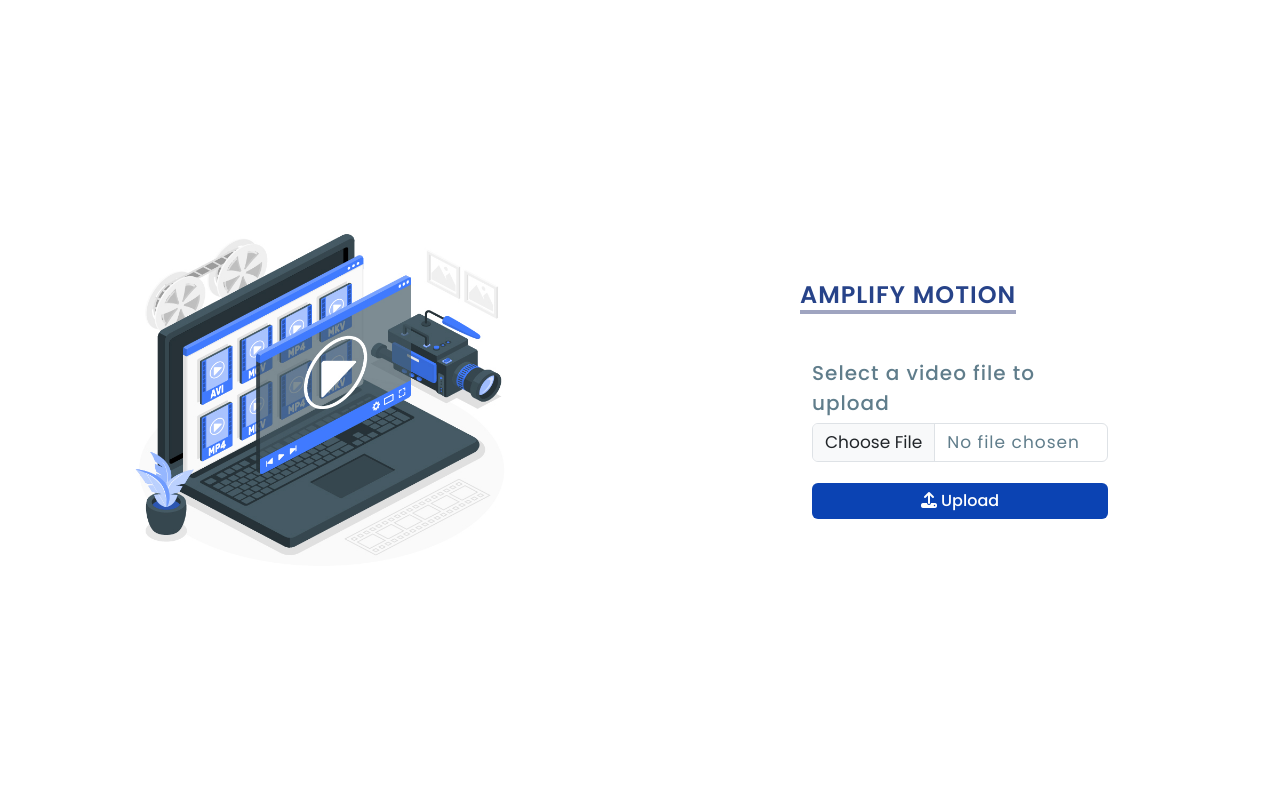
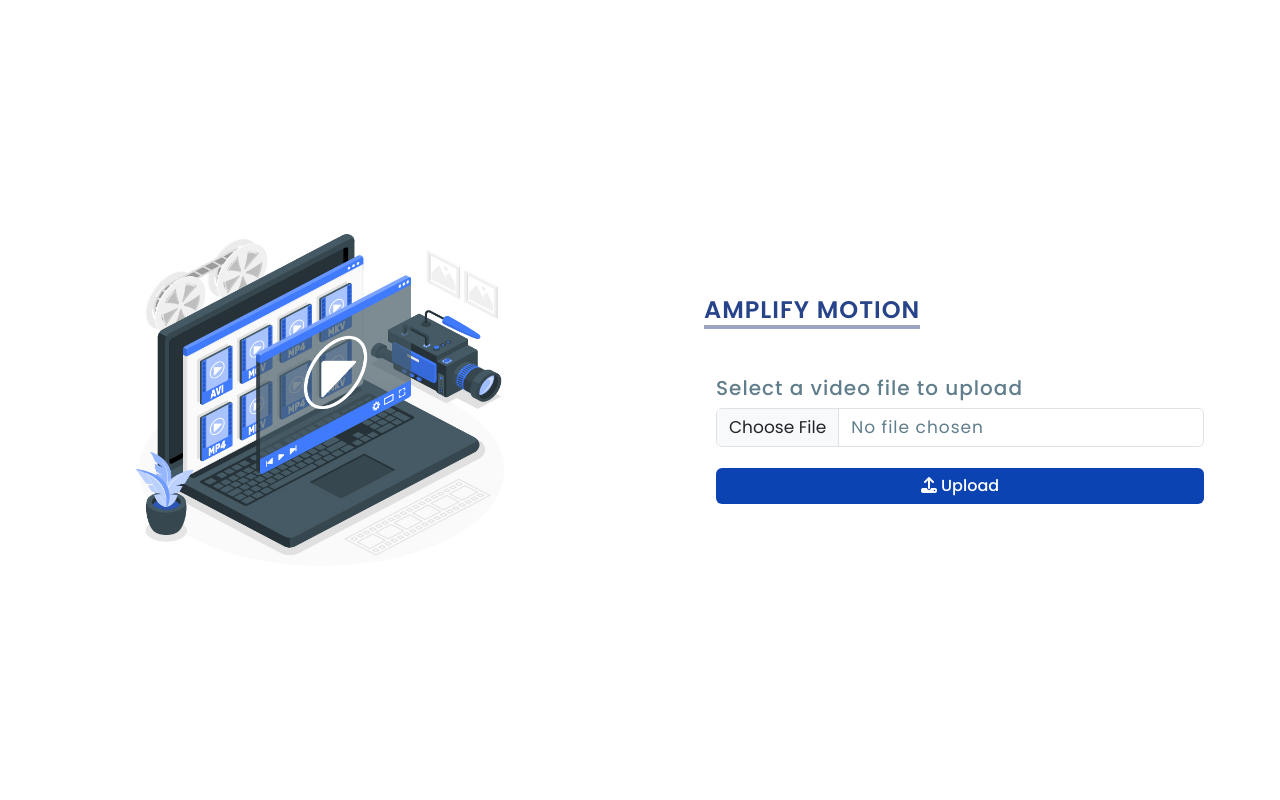
Before and after one commit to sufyan-555/industrial_safety_app, a Flask app: page /upload in a window 1280 px wide. Run offline with Flask 3, Linux system fonts and the light colour scheme; some libraries are stand-ins or nearby versions.

Commit message:
forntend tweeks

```diff
--- a/templates/VideoUpload.html
+++ b/templates/VideoUpload.html
@@ -21,7 +21,7 @@
         <img src="/static/img/bg_Upload.jpg">
     </div>
     <div class="contentBx">
-            <div class="formBx">
+            <div class="formBx" style="width: 80%;">
               <div id="msg" class="container my-4">
                 {% with messages = get_flashed_messages(with_categories=true) %}
                 {% if messages %}
```
